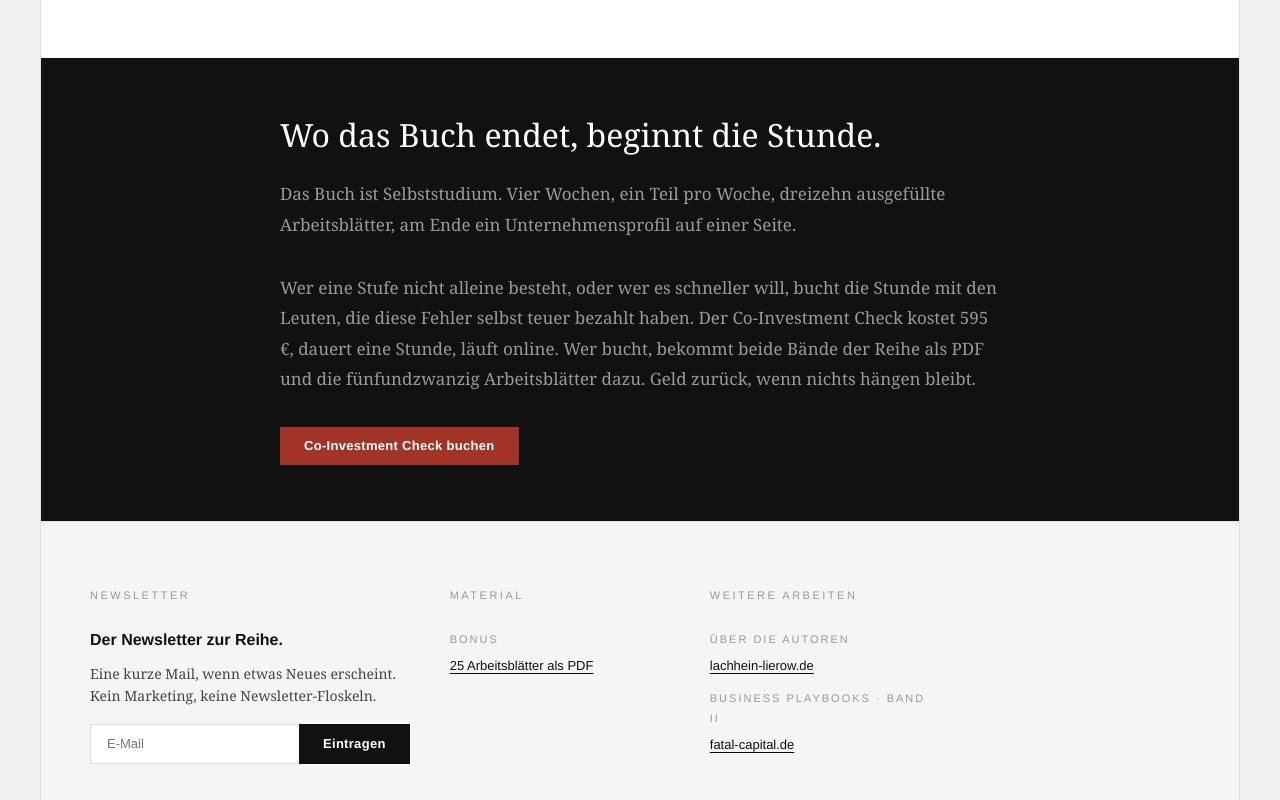
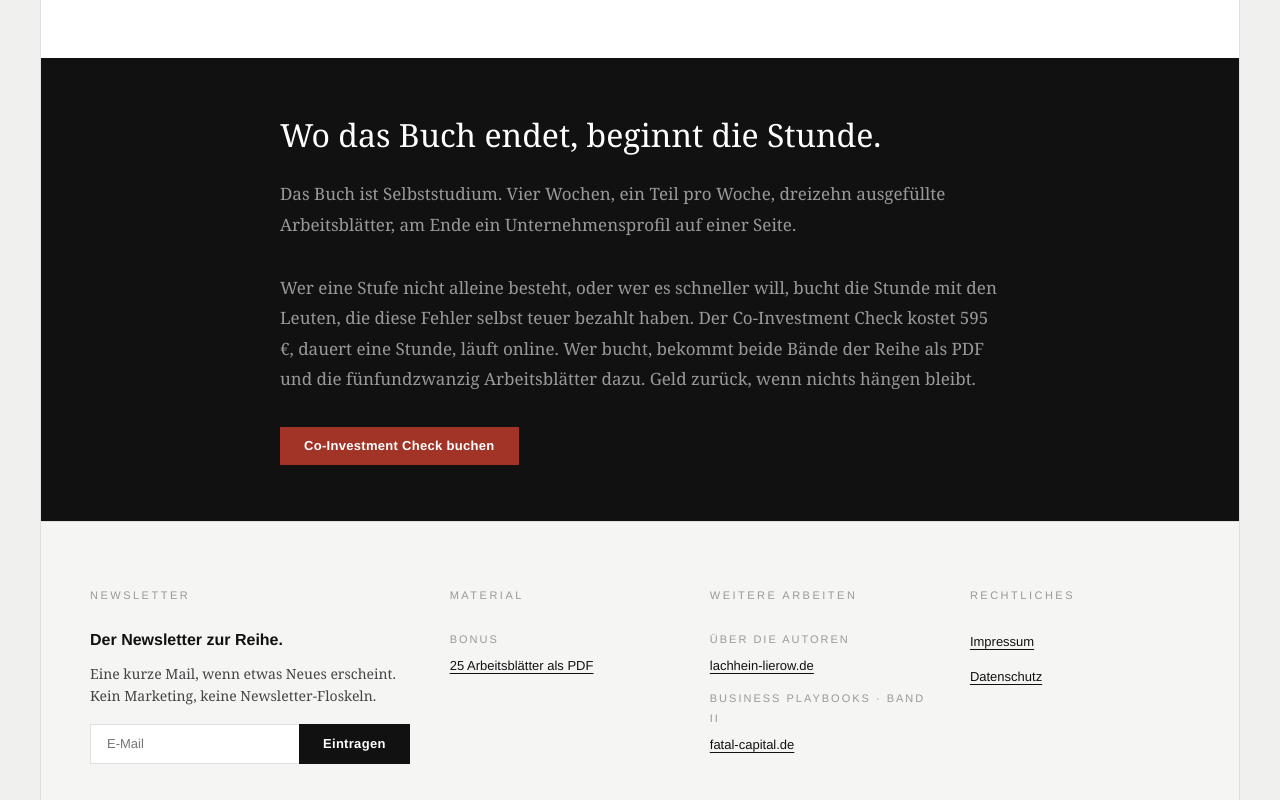
Before and after one commit to svenlachhein/no-proof-no-business, a Next.js app: page / in a window 1280 px wide. Shown: the part 2831-3631 px from the top of the page. Built offline with nearby package versions, Linux system fonts and the light colour scheme.

Commit message:
fix(footer): Rechtliches-Spalte mit Impressum und Datenschutz

```diff
--- a/components/Footer.tsx
+++ b/components/Footer.tsx
@@ -34,6 +34,17 @@ export default function Footer() {
             </li>
           </ul>
         </div>
+        <div className="footer-col">
+          <span className="section-label">Rechtliches</span>
+          <ul className="footer-list">
+            <li>
+              <a href="/impressum">Impressum</a>
+            </li>
+            <li>
+              <a href="/datenschutz">Datenschutz</a>
+            </li>
+          </ul>
+        </div>
       </div>
     </footer>
   );
```
